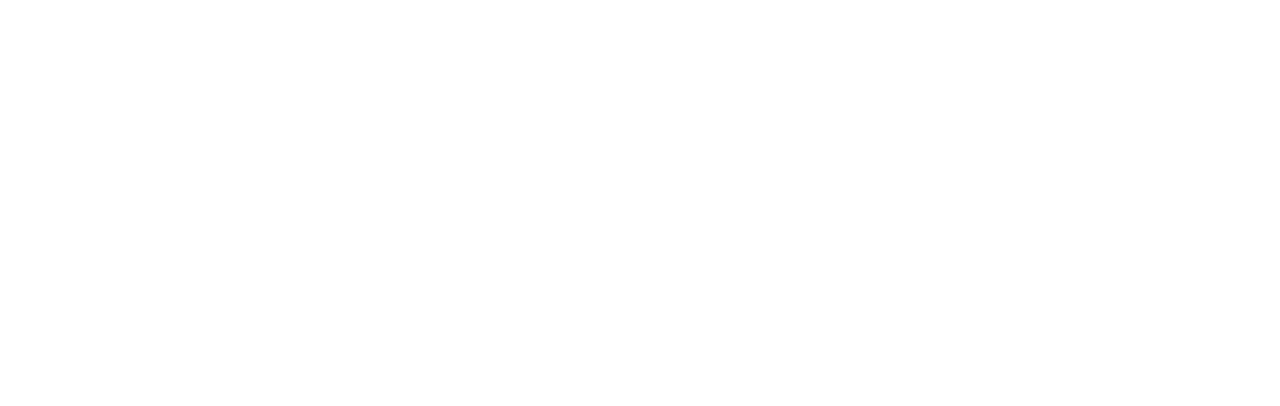
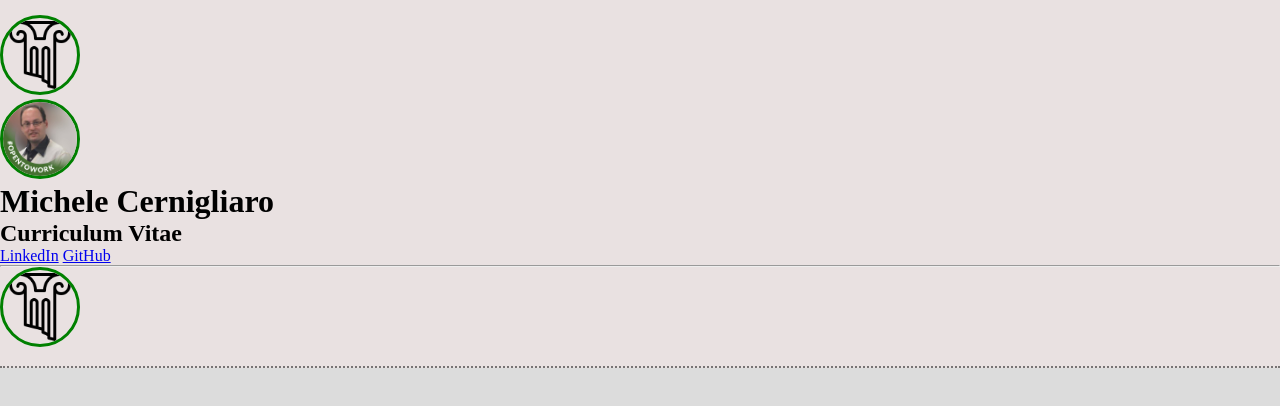
Before and after one commit to Michelepal/cv, a plain HTML site: page index.html in a window 1280 px wide. Drawn offline with nearby package versions, Linux system fonts and the light colour scheme.

Commit message:
impostazione header

```diff
--- a/index.html
+++ b/index.html
@@ -1,13 +1,48 @@
 <!DOCTYPE html>
 <html lang="it">
+
 <head>
     <meta charset="UTF-8">
     <meta http-equiv="X-UA-Compatible" content="IE=edge">
     <meta name="viewport" content="width=device-width, initial-scale=1.0">
     <title>Michele Cernigliaro CV</title>
+    <script src="https://cdn.jsdelivr.net/npm/bootstrap@5.1.3/dist/js/bootstrap.bundle.min.js"
+        integrity="sha384-ka7Sk0Gln4gmtz2MlQnikT1wXgYsOg+OMhuP+IlRH9sENBO0LRn5q+8nbTov4+1p" crossorigin="anonymous">
+    </script>
     <link rel="stylesheet" href="./style/style.css">
 </head>
+
 <body>
+    <header>
+        <div class="row">
+            <div class="col-3">
+                <img src="./img/capitello.png" alt="capitello" class="capitello">
+            </div>
+            <div class="col-6">
+                <div class="row">
+                    <div class="col-12">
+                        <img src="./img/foto.jpg" alt="fotoprofilo" id="foto">
+                    </div>
+                    <div class="col-12">
+                        <div id="titolo" class="inline-block">
+                            <h1>
+                                Michele Cernigliaro
+                            </h1>
+                            <h2>
+                                Curriculum Vitae
+                            </h2>
+                            <a href="https://www.linkedin.com/in/michele-cernigliaro-095a62184/" target="_blank">LinkedIn</a>
+                            <a href="https://github.com/Michelepal" target="_blank">GitHub</a>
+                            <hr>
+                        </div>
+                    </div>
+                </div>
+            </div>
+            <div class="col-3">
+                <img src="./img/capitello.png" alt="capitello" class="capitello">
+            </div>
+        </div>
+    </header>
+</body>
 
-</body>
 </html>
--- a/style/style.css
+++ b/style/style.css
@@ -0,0 +1,23 @@
+* {
+    padding: 0;
+    margin: 0;
+    box-sizing: border-box;
+}
+
+body {
+    background-color: gainsboro;
+    margin-bottom: 100px;
+}
+
+header {
+    padding: 15px 0 15px 0;
+    background-color: rgb(233, 225, 225);
+    border-bottom: 2px dotted rgb(119, 116, 116);
+}
+
+#foto, .capitello {
+    width: 5rem;
+    margin-left: 0;
+    border-radius: 60%;
+    border: 3px solid green;
+}
```
